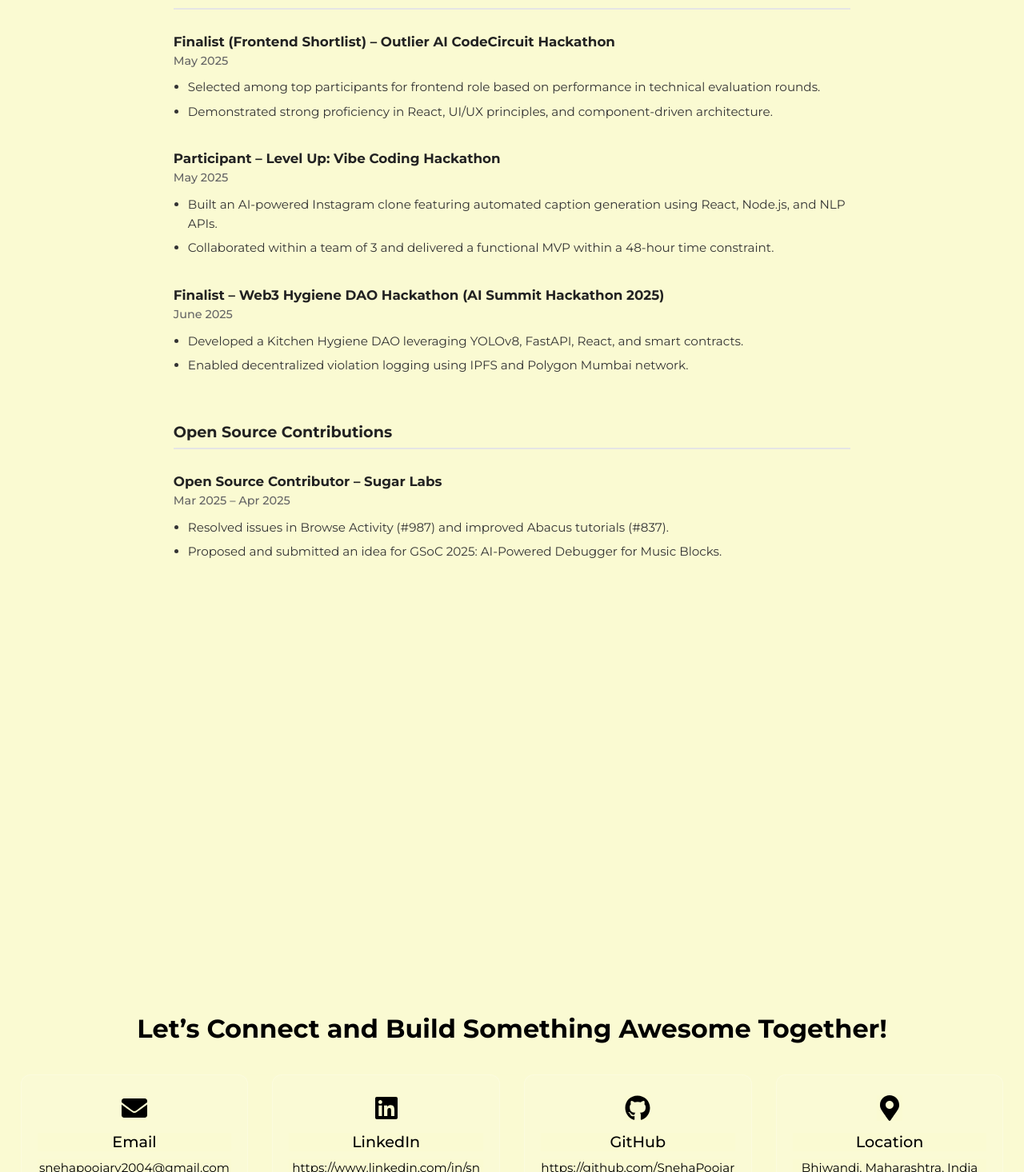
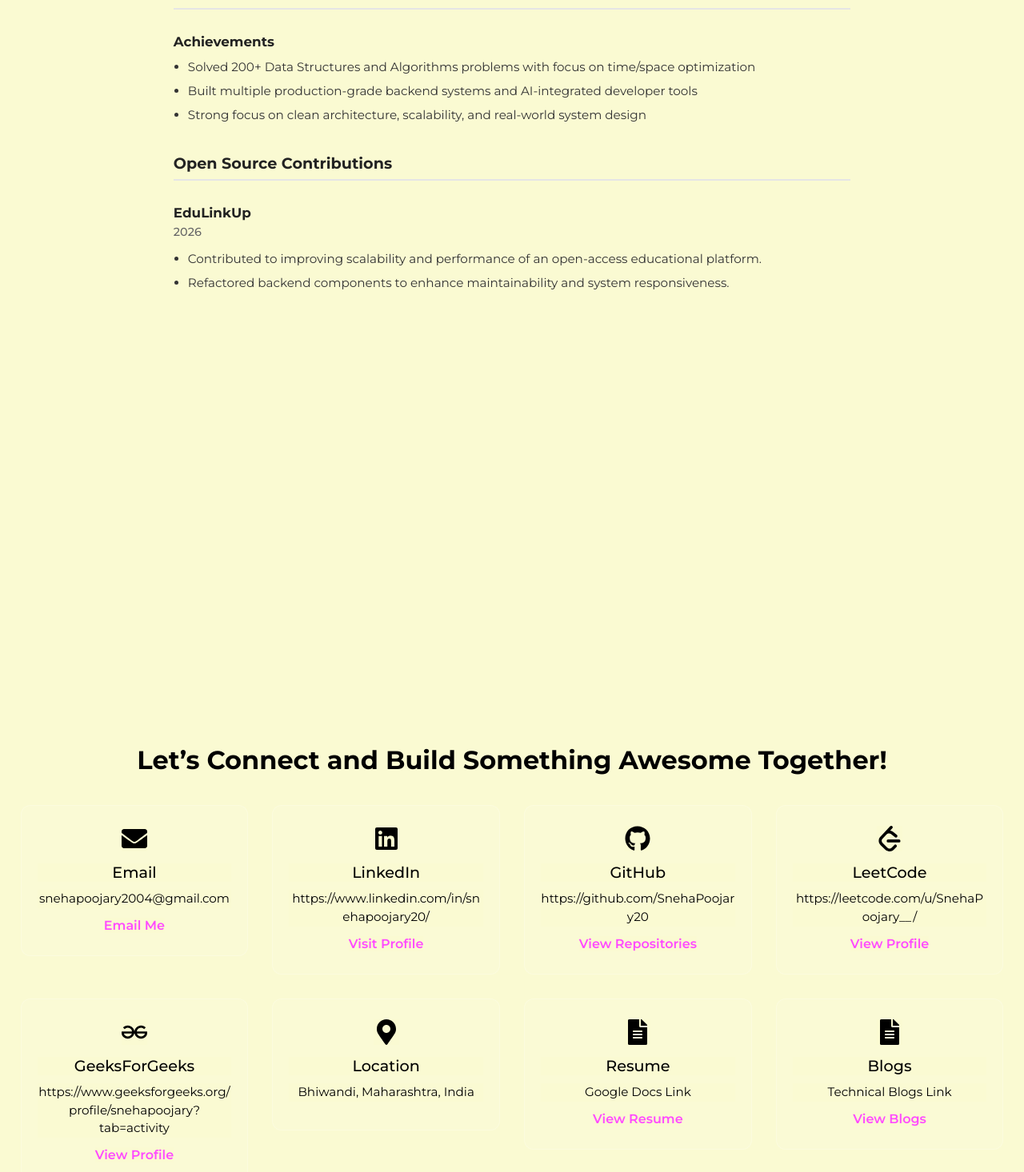
Before and after one commit to SnehaPoojary20/Portfolio, a React (Vite) app in the folder Frontend/: page / in a window 1280 px wide. Shown: the part 5004-6470 px from the top of the page at 80% size. Built offline with nearby package versions, Linux system fonts and the light colour scheme; a web font is replaced by a local one.

Commit message:
Refactor Achievements section and add LeetCode and GeeksForGeeks profiles to Contact

```diff
--- a/Frontend/src/Achievements/Achievements.css
+++ b/Frontend/src/Achievements/Achievements.css
@@ -15,7 +15,7 @@
 
 /* Category block */
 .achievements-category {
-  margin-bottom: 60px;
+  margin-bottom: 20px;
 }
 
 .category-heading {
--- a/Frontend/src/Achievements/Achievements.jsx
+++ b/Frontend/src/Achievements/Achievements.jsx
@@ -4,38 +4,23 @@
 const Achievements = () => {
   const hackathons = [
     {
-      title: "Finalist (Frontend Shortlist) – Outlier AI CodeCircuit Hackathon",
-      date: "May 2025",
+      title: "Achievements",
+      date: "",
       description: [
-        "Selected among top participants for frontend role based on performance in technical evaluation rounds.",
-        "Demonstrated strong proficiency in React, UI/UX principles, and component-driven architecture."
-      ]
-    },
-    {
-      title: "Participant – Level Up: Vibe Coding Hackathon",
-      date: "May 2025",
-      description: [
-        "Built an AI-powered Instagram clone featuring automated caption generation using React, Node.js, and NLP APIs.",
-        "Collaborated within a team of 3 and delivered a functional MVP within a 48-hour time constraint."
-      ]
-    },
-    {
-      title: "Finalist – Web3 Hygiene DAO Hackathon (AI Summit Hackathon 2025)",
-      date: "June 2025",
-      description: [
-        "Developed a Kitchen Hygiene DAO leveraging YOLOv8, FastAPI, React, and smart contracts.",
-        "Enabled decentralized violation logging using IPFS and Polygon Mumbai network."
+        "Solved 200+ Data Structures and Algorithms problems with focus on time/space optimization",
+        "Built multiple production-grade backend systems and AI-integrated developer tools",
+        "Strong focus on clean architecture, scalability, and real-world system design"
       ]
     }
   ];
 
   const openSource = [
     {
-      title: "Open Source Contributor – Sugar Labs",
-      date: "Mar 2025 – Apr 2025",
+      title: "EduLinkUp",
+      date: "2026",
       description: [
-        "Resolved issues in Browse Activity (#987) and improved Abacus tutorials (#837).",
-        "Proposed and submitted an idea for GSoC 2025: AI-Powered Debugger for Music Blocks."
+        "Contributed to improving scalability and performance of an open-access educational platform.",
+        "Refactored backend components to enhance maintainability and system responsiveness."
       ]
     }
   ];
--- a/Frontend/src/Contact/Contact.jsx
+++ b/Frontend/src/Contact/Contact.jsx
@@ -1,6 +1,7 @@
 import React from 'react';
 import "./Contact.css";
 import { FaLinkedin, FaGithub, FaEnvelope, FaMapMarkerAlt, FaFileAlt } from "react-icons/fa";
+import { SiLeetcode, SiGeeksforgeeks } from "react-icons/si";
 
 const Contact = () => {
   return (
@@ -30,6 +31,20 @@
         </div>
 
         <div className='contact-card'>
+          <SiLeetcode className='contact-icon'/>
+          <h3>LeetCode</h3>
+          <p>https://leetcode.com/u/SnehaPoojary__/</p>
+          <a href='https://leetcode.com/u/SnehaPoojary__/' target="_blank" rel="noopener noreferrer">View Profile</a>
+        </div>
+
+        <div className='contact-card'>
+          <SiGeeksforgeeks className='contact-icon'/>
+          <h3>GeeksForGeeks</h3>
+          <p>https://www.geeksforgeeks.org/profile/snehapoojary?tab=activity</p>
+          <a href='https://www.geeksforgeeks.org/profile/snehapoojary?tab=activity' target="_blank" rel="noopener noreferrer">View Profile</a>
+        </div>
+
+        <div className='contact-card'>
           <FaMapMarkerAlt className='contact-icon'/>
           <h3>Location</h3>
           <p>Bhiwandi, Maharashtra, India</p>
@@ -49,7 +64,6 @@
           <a href='https://hashnode.com/@snehapoojary' target="_blank" rel="noopener noreferrer">View Blogs</a>
         </div>
 
-
       </div>
     </section>
   )
```
